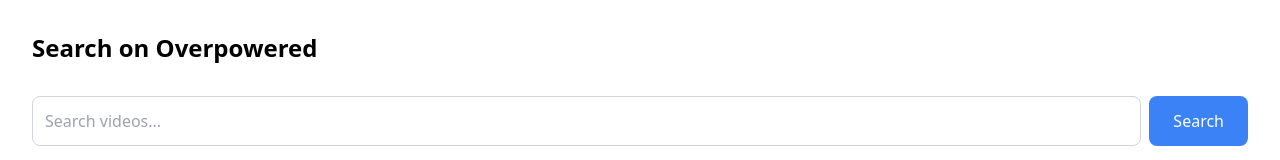
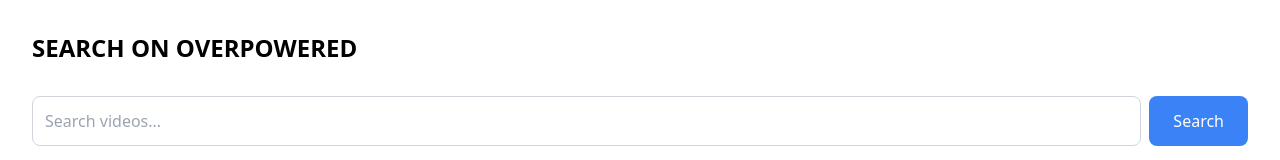
Before and after one commit to abhay-j/YouTube-bot-flask-frontend, a Next.js app: page / in a window 1280 px wide. Shown: the top 160 px of the page. Built offline with nearby package versions, Linux system fonts and the light colour scheme.

Commit message:
UI updated for generated responses

```diff
--- a/app/page.tsx
+++ b/app/page.tsx
@@ -1,29 +1,163 @@
+// 'use client'
+// import React, { useState } from "react";
+// import axios from "axios";
+
+// // define a type for your video data
+// type video = {
+//   id: string;
+//   published_at: string;
+//   score: number;
+//   title: string;
+//   url: string
+// }
+
+
+
+// export default function Home() {
+//   const [searchQuery, setSearchQuery] = useState('');
+//   const [videos, setVideos] = useState<video[]>([]);
+//   const [isLoading, setIsLoading] = useState(false);
+//   const [error, setError] = useState<string | null>(null);
+//   const [validationError, setValidationError] = useState<string | null>(null);
+
+//   const handleSearch = async (e: React.FormEvent) => {
+//     e.preventDefault();
+
+//     setError(null);
+
+//     if (!searchQuery.trim()) {
+//       setValidationError('Please enter a search term');
+//       return;
+//     }
+
+//     setIsLoading(true);
+
+//     try {
+
+//       const response = await axios.post(`${process.env.NEXT_PUBLIC_API_BASE_URL_LOCAL}`, {
+//         query: searchQuery.trim()
+//       });
+//       setVideos(response.data);
+//     }
+//     catch (err) {
+
+//       setError("Failed to fetch videos please try again");
+//       console.log("Search Error", err);
+//     }
+//     finally {
+//       setIsLoading(false);
+//     }
+//   }
+
+
+
+//   return (<main className="min-h-screen p-8">
+//     <h1 className="text-2xl font-bold mb-8 ">Search on Overpowered</h1>
+
+//     {/* Search Form */}
+//     <form onSubmit={handleSearch} className="mb-8 flex gap-2">
+//       <input
+//         type="text"
+//         value={searchQuery}
+//         onChange={(e) => {
+//           setSearchQuery(e.target.value);
+//           if (validationError) setValidationError(null);
+//         }}
+//         placeholder="Search videos..."
+//         className="flex-grow p-3 rounded-lg border border-gray-300 focus:outline-none focus:border-blue-500"
+//       />
+//       <button
+//         type="submit"
+//         className="bg-blue-500 text-white px-6 py-3 rounded-lg hover:bg-blue-600 transition-colors duration-200 flex items-center"
+//         disabled={isLoading}
+//       >
+//         {isLoading ? 'Searching...' : 'Search'}
+//       </button>
+
+
+//     </form>
+
+//     {/* Show validation error */}
+//     {validationError && (
+//       <p className="text-red-500 text-sm">{validationError}</p>
+//     )}
+
+//     {/* Show initial prompt below the search bar */}
+//     {!searchQuery && (
+//       <p className="text-gray-500 text-center">Search through all videos from Overpowered.AI to get relevant information</p>
+//     )}
+//     {/* Loading State */}
+//     {isLoading && (
+//       <div className="text-center">Loading...</div>
+//     )}
+
+//     {/* Error State */}
+//     {error && (
+//       <div className="text-red-500 mb-4">{error}</div>
+//     )}
+
+//     {/* Results */}
+//     <div className="grid grid-cols-1 md:grid-cols-3 gap-4">
+//       {videos.map((video) => (
+//         <div
+//           key={video.id}
+//           className="border rounded-lg p-4 hover:shadow-lg transition-shadow"
+//         >
+//           <h2 className="font-semibold mb-2">{video.title}</h2>
+//           <p className="text-sm text-gray-600">
+//             Published: {new Date(video.published_at).toLocaleDateString()}
+//           </p>
+//           <a
+//             href={video.url}
+//             target="_blank"
+//             rel="noopener noreferrer"
+//             className="text-blue-500 hover:underline mt-2 block"
+//           >
+//             Watch Video
+//           </a>
+//         </div>
+//       ))}
+//     </div>
+//   </main>
+//   );
+// }
+
+
 'use client'
-import React, { useState } from "react";
-import axios from 'axios'
+import React, { useState, useEffect, useRef } from "react";
+import axios from "axios";
 
-// define a type for your video data
-type video = {
+// Define types for the response data
+type VideoSource = {
   id: string;
   published_at: string;
   score: number;
   title: string;
-  url: string
+  url: string;
 }
 
-
+type SearchResponse = {
+  answer: string;
+  sources: VideoSource[];
+}
 
 export default function Home() {
   const [searchQuery, setSearchQuery] = useState('');
-  const [videos, setVideos] = useState<video[]>([]);
+  const [response, setResponse] = useState<SearchResponse | null>(null);
   const [isLoading, setIsLoading] = useState(false);
   const [error, setError] = useState<string | null>(null);
   const [validationError, setValidationError] = useState<string | null>(null);
 
+  // State for typing animation
+  const [displayText, setDisplayText] = useState('');
+  const [isTyping, setIsTyping] = useState(false);
+  const [showSources, setShowSources] = useState(false);
+
+  // Handle search form submission
   const handleSearch = async (e: React.FormEvent) => {
     e.preventDefault();
-
     setError(null);
+    setShowSources(false);
 
     if (!searchQuery.trim()) {
       setValidationError('Please enter a search term');
@@ -31,12 +165,15 @@
     }
 
     setIsLoading(true);
+    setResponse(null);
+    setDisplayText('');
 
     try {
-      const response = await axios.post(`${process.env.NEXT_PUBLIC_API_BASE_URL}`, {
+      const result = await axios.post(`${process.env.NEXT_PUBLIC_API_BASE_URL}`, {
         query: searchQuery.trim()
       });
-      setVideos(response.data);
+      setResponse(result.data);
+      setIsTyping(true);
     }
     catch (err) {
       setError("Failed to fetch videos please try again");
@@ -47,10 +184,29 @@
     }
   }
 
+  // Handle typing animation
+  useEffect(() => {
+    if (!response || !isTyping) return;
 
+    let index = 0;
+    const text = response.answer;
+    const typingInterval = setInterval(() => {
+      if (index <= text.length) {
+        setDisplayText(text.substring(0, index));
+        index++;
+      } else {
+        clearInterval(typingInterval);
+        setIsTyping(false);
+        setTimeout(() => setShowSources(true), 500); // Show sources after typing is complete
+      }
+    }, 20); // Adjust typing speed here
 
-  return (<main className="min-h-screen p-8">
-    <h1 className="text-2xl font-bold mb-8 ">Search on Overpowered</h1>
+    return () => clearInterval(typingInterval);
+  }, [response, isTyping]);
+
+  return (
+    <main className="min-h-screen p-8">
+      <h1 className="text-2xl font-bold mb-8">SEARCH ON OVERPOWERED</h1>
 
       {/* Search Form */}
       <form onSubmit={handleSearch} className="mb-8 flex gap-2">
@@ -71,8 +227,6 @@
         >
           {isLoading ? 'Searching...' : 'Search'}
         </button>
-
-
       </form>
 
       {/* Show validation error */}
@@ -81,9 +235,10 @@
       )}
 
       {/* Show initial prompt below the search bar */}
-    {!searchQuery && (
+      {!searchQuery && !response && (
         <p className="text-gray-500 text-center">Search through all videos from Overpowered.AI to get relevant information</p>
       )}
+
       {/* Loading State */}
       {isLoading && (
         <div className="text-center">Loading...</div>
@@ -94,9 +249,17 @@
         <div className="text-red-500 mb-4">{error}</div>
       )}
 
-    {/* Results */}
-    <div className="grid grid-cols-1 md:grid-cols-3 gap-4">
-      {videos.map((video) => (
+      {/* Answer Section - Shows typing effect */}
+      {response && (
+        <div className="mb-8">
+          <p className="text-base leading-relaxed">{displayText}</p>
+        </div>
+      )}
+
+      {/* Sources/Results - Shows after typing is complete */}
+      {response && showSources && (
+        <div className="grid grid-cols-1 md:grid-cols-3 gap-4 mt-8">
+          {response.sources.slice(0, 3).map((video) => (
             <div
               key={video.id}
               className="border rounded-lg p-4 hover:shadow-lg transition-shadow"
@@ -116,6 +279,7 @@
             </div>
           ))}
         </div>
+      )}
     </main>
   );
 }
```
Lines whose indentation alone changed are shown as unchanged.
